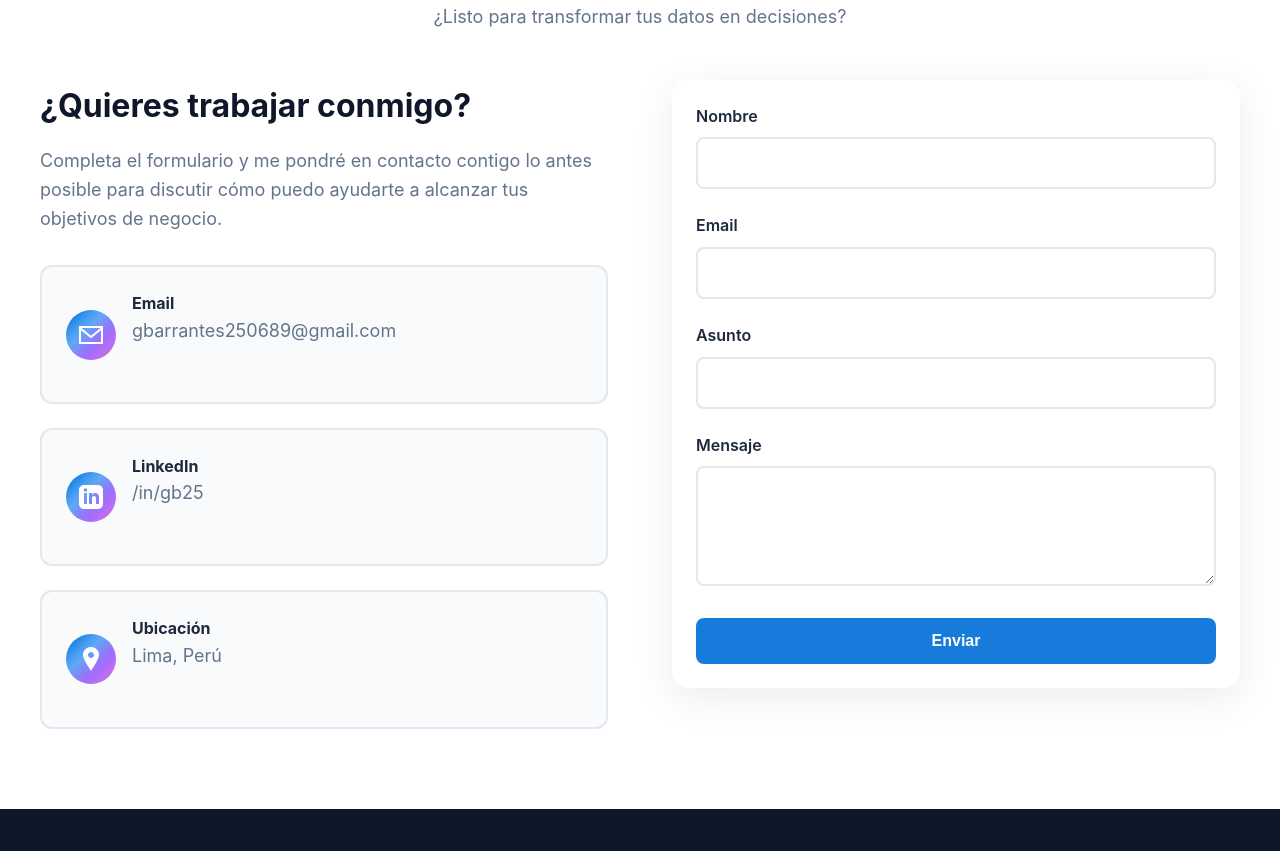
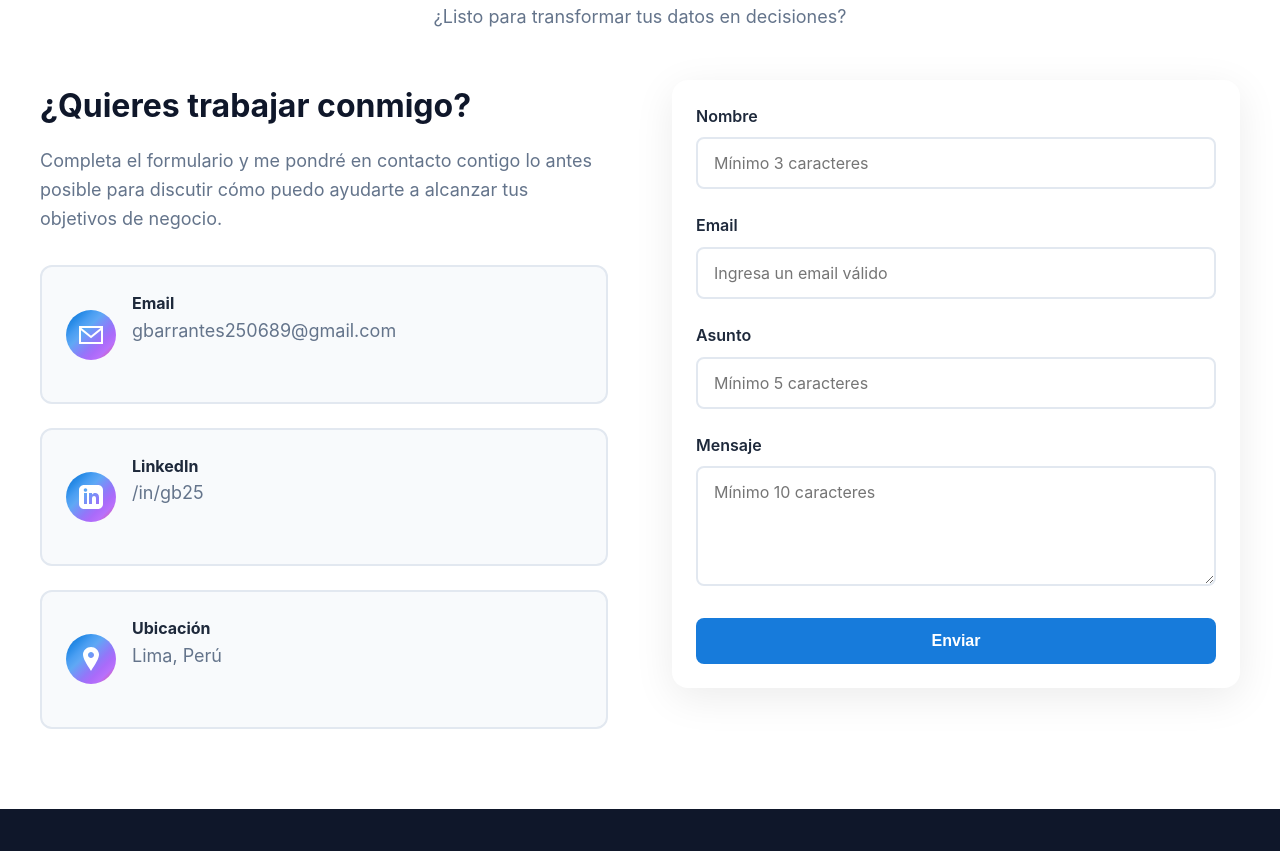
Before and after one commit to Gbarrantes25/Gbarrantes25.github.io, a plain HTML site: page index.html in a window 1280 px wide. Shown: the part 7000-7851 px from the top of the page. Drawn offline with nearby package versions, Linux system fonts and the light colour scheme.

Commit message:
Add files via upload

```diff
--- a/index.html
+++ b/index.html
@@ -794,19 +794,19 @@
                 <form class="contact-form" id="contactForm">
                     <div class="form-group">
                         <label for="nombre">Nombre</label>
-                        <input type="text" id="nombre" name="nombre" required>
+                        <input type="text" id="nombre" name="nombre" required placeholder="Mínimo 3 caracteres">
                     </div>
                     <div class="form-group">
                         <label for="email">Email</label>
-                        <input type="email" id="email" name="email" required>
+                        <input type="email" id="email" name="email" required placeholder="Ingresa un email válido">
                     </div>
                     <div class="form-group">
                         <label for="asunto">Asunto</label>
-                        <input type="text" id="asunto" name="asunto" required>
+                        <input type="text" id="asunto" name="asunto" required placeholder="Mínimo 5 caracteres">
                     </div>
                     <div class="form-group">
                         <label for="mensaje">Mensaje</label>
-                        <textarea id="mensaje" name="mensaje" required></textarea>
+                        <textarea id="mensaje" name="mensaje" required placeholder="Mínimo 10 caracteres"></textarea>
                     </div>
                     <button type="submit" class="btn btn-primary" style="width: 100%;">Enviar</button>
                 </form>
```
